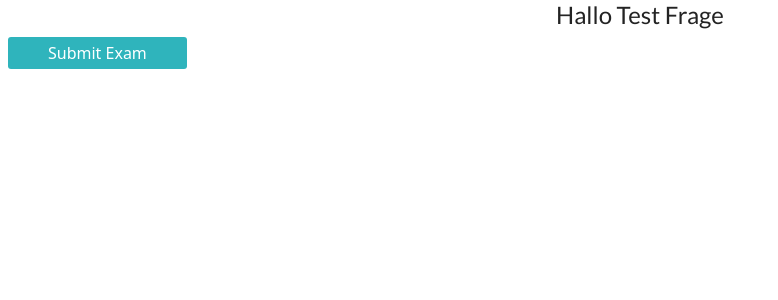
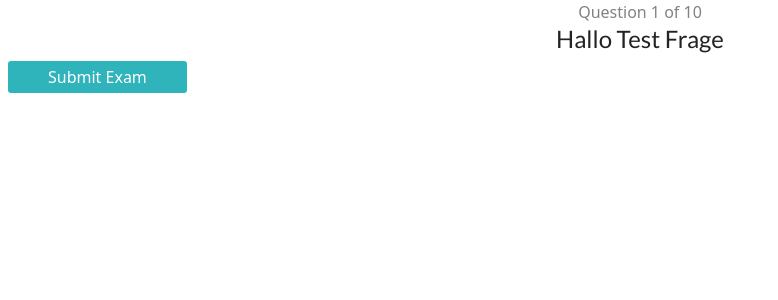
Before and after one commit to tobiasb4c/SkillQuiz-Frontend, a Vue app: page / in a window 1280 px wide. Shown: the top 300 px of the page, without its empty margins (0-778 px from the left). Built offline with nearby package versions, Linux system fonts and the light colour scheme.

Commit message:
Fragennummer integrated but not tested

```diff
--- a/src/App.vue
+++ b/src/App.vue
@@ -2,12 +2,13 @@
 
 import Beenden from './components/Beenden.vue'
 import Frage from './components/Frage.vue';
-
+import Fragennummer from './components/Fragennummer.vue';
 
 export default  {
     components: {
         Beenden,
-        Frage
+        Frage,
+        Fragennummer,
     },
     data() {
     return {
@@ -17,6 +18,7 @@ export default  {
 </script>
 
 <template>
+<Fragennummer max="10"/>
 <Frage text="Hallo Test Frage" class="w-full"/>
 <Beenden/>
 
--- /dev/null
+++ b/src/components/Fragennummer.vue
@@ -0,0 +1,51 @@
+<script>
+
+export default {
+    methods: {
+        increment() {
+            if (this.current == this.max) {
+                return;
+            }
+
+            this.current += 1;
+        },
+        decrease()  {
+            if (this.current == 1) {
+                return;
+            }
+
+            this.current -= 1;
+        }
+    },
+    data()  {
+        return  {
+            current: null,
+            max: null
+        }
+    },
+    props: {
+        max: Number,
+    },
+    created() {
+        this.max = this.$props.max;
+        this.current = 1;
+    }
+}
+
+</script>
+
+<template>
+    <div>
+        <p>Question {{ current }} of {{ max }}</p>
+    </div>
+</template>
+
+<style scoped>
+
+@import url('https://fonts.googleapis.com/css2?family=Lato&display=swap');
+
+p   {
+    color: #828282;
+    text-align: center;
+}
+</style>
```
Also changed, not shown: 1 other file (tests, documents, lock files or other folders).
